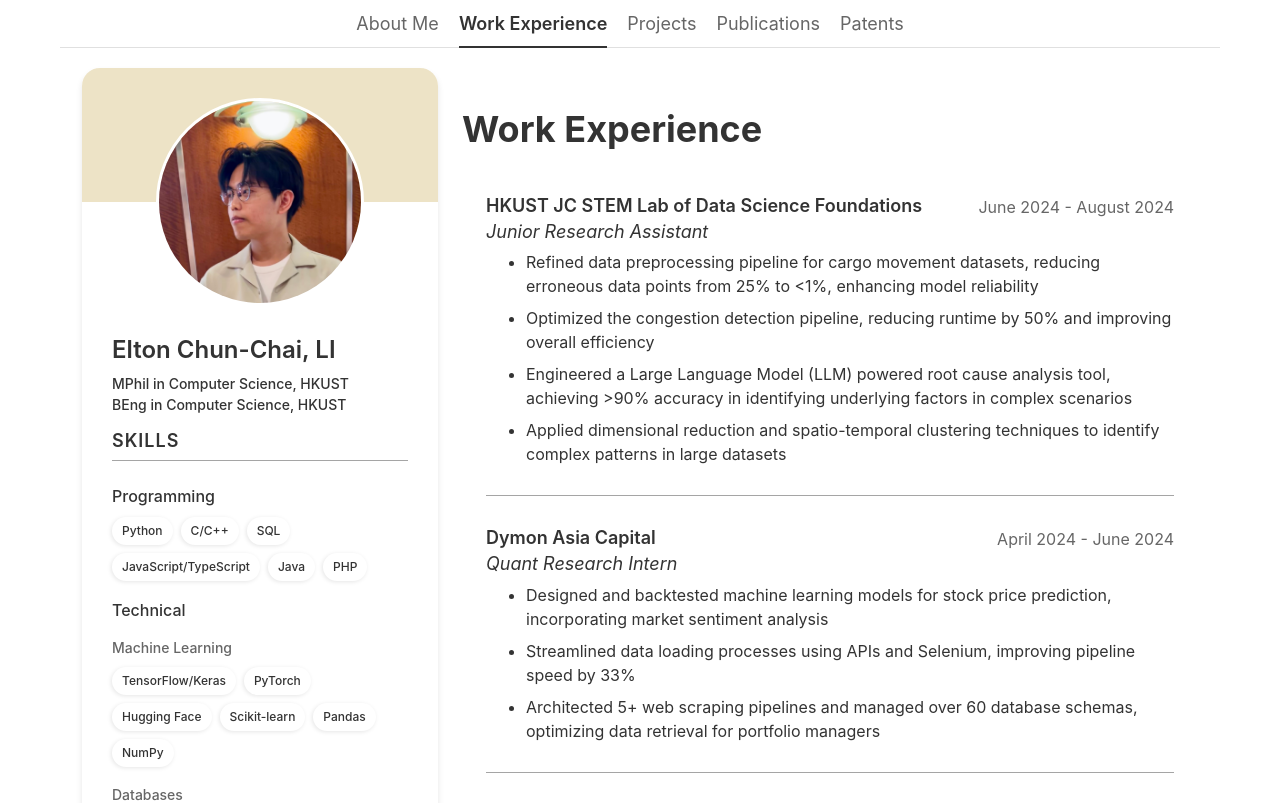
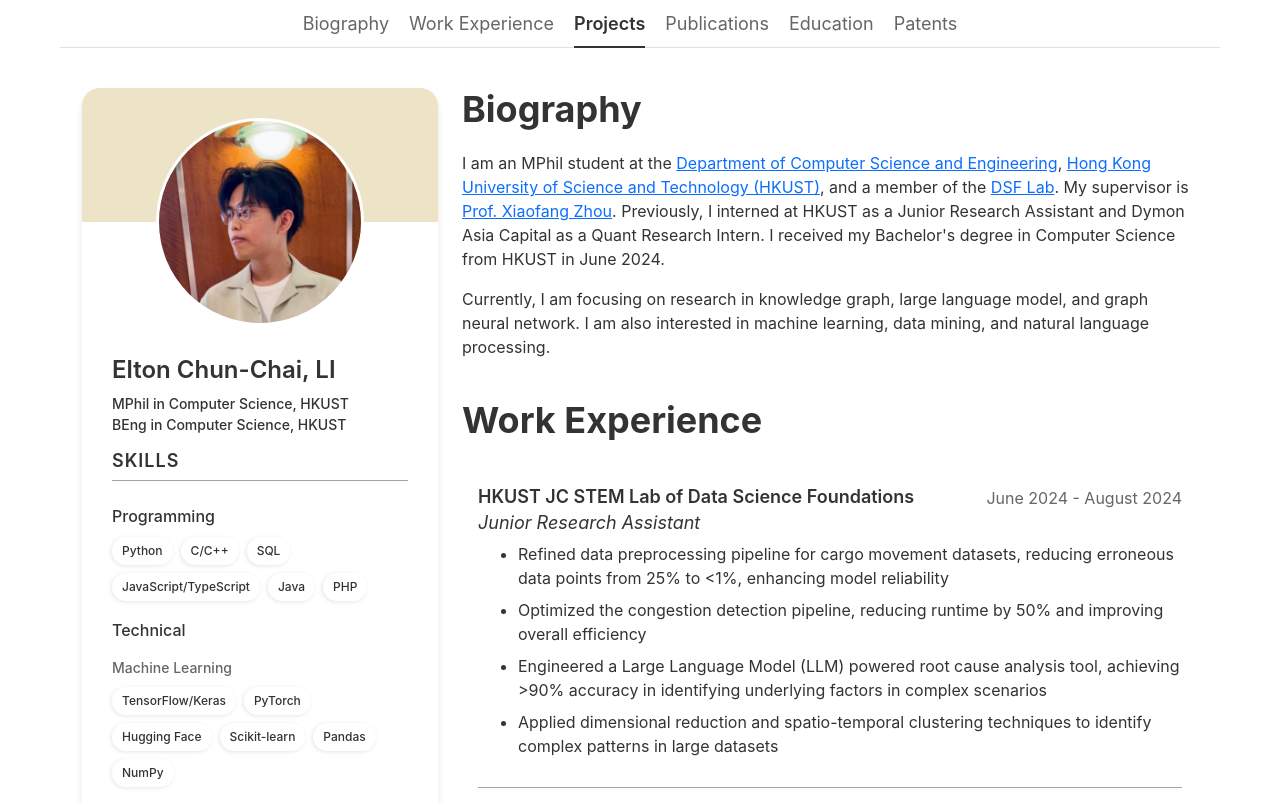
Before and after one commit to EltonCCL/EltonCCL.github.io, a React (Create React App) app: page / in a window 1280 px wide. Shown: the top 803 px of the page. Built offline with nearby package versions, Linux system fonts and the light colour scheme.

Commit message:
refactor: Remove AboutMe component and replace with Biography component

```diff
--- a/src/AboutMe.js
+++ /dev/null
@@ -1,17 +0,0 @@
-import React from 'react';
-import styled from 'styled-components';
-
-const AboutMeContainer = styled.div`
-  // Add your styles here
-`;
-
-function AboutMe() {
-    return (
-        <AboutMeContainer>
-            <h2>About Me</h2>
-            {/* Add your content here */}
-        </AboutMeContainer>
-    );
-}
-
-export default AboutMe;
--- a/src/App.js
+++ b/src/App.js
@@ -1,4 +1,4 @@
-import React, { useState } from 'react';
+import React, { useState, useEffect, useMemo, useRef, useCallback } from 'react';
 import styled from 'styled-components';
 import { createGlobalStyle } from 'styled-components';
 import Header from './Header';
@@ -9,7 +9,7 @@ import Footer from './Footer';
 import experienceData from './data.json';
 import projectsData from './projects.json';
 import sidebarData from './sidebar.json';
-import AboutMe from './AboutMe';
+import Biography from './Biography';
 import Publications from './Publication';
 import Education from './Education';
 import Patents from './Patents';
@@ -58,7 +58,7 @@ const TabContainer = styled.div`
   align-items: center;
   justify-content: center;
   border-bottom: 1px solid var(--border-color);
-  margin-bottom: 20px;
+  margin-bottom: 40px;
   overflow-x: clip;
   width: 100%;
   -webkit-overflow-scrolling: touch;
@@ -108,43 +108,118 @@ const TabHeader = styled.div`
   }
 `;
 
+const Content = ({ headers }) => {
+  return (
+    <div className="content">
+      {headers.map((header) => (
+        <section key={header.id} id={header.id}>
+          {header.component}
+        </section>
+      ))}
+    </div>
+  );
+};
+
 function App() {
-  const [activeTab, setActiveTab] = useState('experience');
-  const tabs = [
-    { id: 'about', label: 'About Me', component: <AboutMe /> },
+  const headers = useMemo(() => [
+    { id: 'biography', label: 'Biography', component: <Biography /> },
     { id: 'experience', label: 'Work Experience', component: <WorkExperience experiences={experienceData} /> },
-    // { id: 'education', label: 'Education', component: <Education /> },
     { id: 'projects', label: 'Projects', component: <Projects projects={projectsData} /> },
     { id: 'publications', label: 'Publications', component: <Publications /> },
+    { id: 'education', label: 'Education', component: <Education /> },
     { id: 'patents', label: 'Patents', component: <Patents /> },
-  ];
+  ], []);
+
+  const [activeId, setActiveId] = useState(headers[0].id);
+  const [isActive, setIsActive] = useState(false);
+  const [counter, setCounter] = useState(0);
+  const timerRef = useRef(null);
+  const intervalRef = useRef(null);
+  useEffect(() => {
+    const handleScroll = () => {
+      const scrollPosition = window.scrollY;
+      const activeHeader = headers.find((header) => {
+        const element = document.getElementById(header.id);
+        if (element) {
+          const { offsetTop, offsetHeight } = element;
+          let top = offsetTop - 64;
+          return scrollPosition >= top && scrollPosition < top + offsetHeight;
+        }
+        return false;
+      });
+      console.log(isActive)
+      if (activeHeader && !isActive) {
+        setActiveId(activeHeader.id);
+      }
+    };
+
+    window.addEventListener('scroll', handleScroll);
+    return () => window.removeEventListener('scroll', handleScroll);
+  }, [headers, isActive]);
+
+  const handleHeaderClick = (id) => {
+    const element = document.getElementById(id);
+    if (element) {
+      window.scrollTo({
+        top: element.offsetTop - 64,
+        behavior: 'smooth',
+      })
+      setActiveId(id);
+    }
+  };
+
+  const resetState = useCallback(() => {
+    setIsActive(false);
+    setCounter(0);
+  }, []);
+
+  const handleTabClick = () => {
+    // Clear existing timers if any
+    if (timerRef.current) clearTimeout(timerRef.current);
+    if (intervalRef.current) clearInterval(intervalRef.current);
+
+    // Set active state and reset counter
+    setIsActive(true);
+    setCounter(0);
+
+    // Start new counter
+    intervalRef.current = setInterval(() => {
+      setCounter(prevCounter => prevCounter + 1);
+    }, 1000);
+
+    // Set timeout to reset state after 0.75 seconds
+    timerRef.current = setTimeout(() => {
+      resetState();
+      clearInterval(intervalRef.current);
+    }, 1000);
+  };
   return (
     <>
       <GlobalStyle />
       <AppContainer>
-        {/* <TabHeader className='d-flex flex-row'>
-          <div style={{ width: "12px", height: "100%", backgroundColor: "red" }}></div> */}
+
         <TabContainer>
-            {tabs.map(tab => (
+          {headers.map(header => (
             <TabButton
-                key={tab.id}
-                active={activeTab === tab.id}
-                onClick={() => setActiveTab(tab.id)}
+              key={header.id}
+              active={activeId === header.id ? 'active' : ''}
+              onClick={() => {
+                handleTabClick();
+                handleHeaderClick(header.id);
+              }}
             >
-                {tab.label}
+              {header.label}
             </TabButton>
           ))}
         </TabContainer>
-        {/* </TabHeader> */}
-        {/* <Header /> */}
+
         <div className='container'>
           <div className="row ">
             <div className='col-lg-4'>
               <Sidebar {...sidebarData} />
             </div>
             <div className='col-lg-8'>
-
-              {tabs.find(tab => tab.id === activeTab).component}
+              <Content headers={headers} />
             </div>
           </div>
         </div>
--- /dev/null
+++ b/src/Biography.js
@@ -0,0 +1,34 @@
+import React from 'react';
+import styled from 'styled-components';
+
+const ExperienceTitle = styled.h2`
+  font-size: 36px;
+  font-weight: 700;
+  margin-bottom: 20px;
+`;
+
+const AboutMeContainer = styled.div`
+  @media (max-width:768px) {
+    margin-top: 48px;
+  }
+`;
+
+function Biography() {
+  return (
+    <AboutMeContainer>
+      <ExperienceTitle>Biography</ExperienceTitle>
+      <p>
+      I am an MPhil student at the <a href='https://cse.hkust.edu.hk' target='_blank'>Department of Computer Science and Engineering</a>, <a href='https://hkust.edu.hk' target='_blank'>Hong Kong University of Science and Technology (HKUST)</a>, and a member of the <a href='https://cse.hkust.edu.hk/dsf/DSF.html' target='_blank'>DSF Lab</a>. My supervisor is <a href='https://sites.google.com/view/xiaofang-zhou' target='_blank'>Prof. Xiaofang Zhou</a>. Previously, I interned at HKUST as a Junior Research Assistant and Dymon Asia Capital as a Quant Research Intern. I received my Bachelor's degree in Computer Science from HKUST in June 2024.
+      </p>
+      <p>
+      Currently, I am focusing on research in knowledge graph, large language model, and graph neural network. I am also interested in machine learning, data mining, and natural language processing.
+      </p>
+
+      {/* <p>
+      I am on the job market for opportunities starting in summer 2026! I will graduate with my MPhil degree in June 2026. Please feel free to get in touch!
+      </p> */}
+    </AboutMeContainer>
+  );
+}
+
+export default Biography;
--- a/src/WorkExperience.js
+++ b/src/WorkExperience.js
@@ -14,7 +14,7 @@ const ExperienceTitle = styled.h2`
 const ExperienceCard = styled.div`
   // background-color: #;
   border-radius: 18px;
-  padding: 24px 24px 12px 24px;
+  padding: 24px 16px 12px 16px;
   margin-bottom: 8px;
   transition: all 0.3s ease;
   // box-shadow: 0px 4px 6px rgba(0, 0, 0, 0.1);
@@ -61,8 +61,8 @@ const DescriptionItem = styled.li`
 `;
 const Separate = styled.div`
     border-bottom: 1px solid #a5a5a5;
-    width: calc(100% - 48px);
-    transform: translate(24px, -7px);
+    width: calc(100% - 32px);
+    transform: translate(16px, -7px);
 `;
 
 function WorkExperience({ experiences }) {
```
Lines whose indentation alone changed are shown as unchanged.
